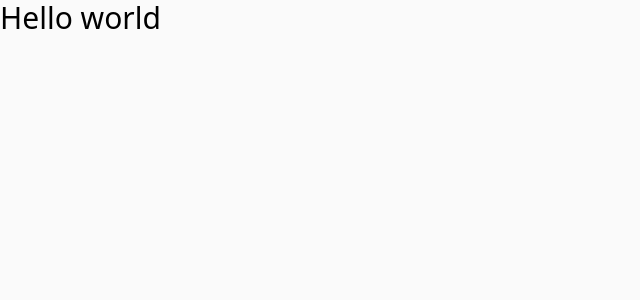
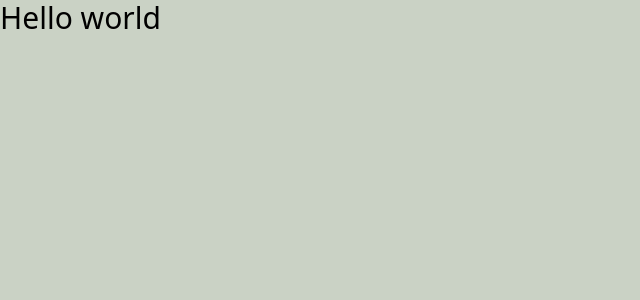
Before and after one commit to luisfilipemendonca/task-manager, a React (Vite) app: page / in a window 1280 px wide. Shown: the top 300 px of the page, without its empty margins (0-640 px from the left). Built offline with nearby package versions, Linux system fonts and the light colour scheme.

Commit message:
Added theme

```diff
--- a/src/index.css
+++ b/src/index.css
@@ -1,9 +1,13 @@
 @import "tailwindcss";
 
 @theme {
-  --color-body-background: #fafafa;
+  --color-primary-100: #cad2c5;
+  --color-primary-200: #84a98c;
+  --color-primary-300: #52796f;
+  --color-primary-400: #354f52;
+  --color-primary-500: #2f3e46;
 }
 
 body {
-  @apply bg-body-background;
+  @apply bg-primary-100;
 }
```
